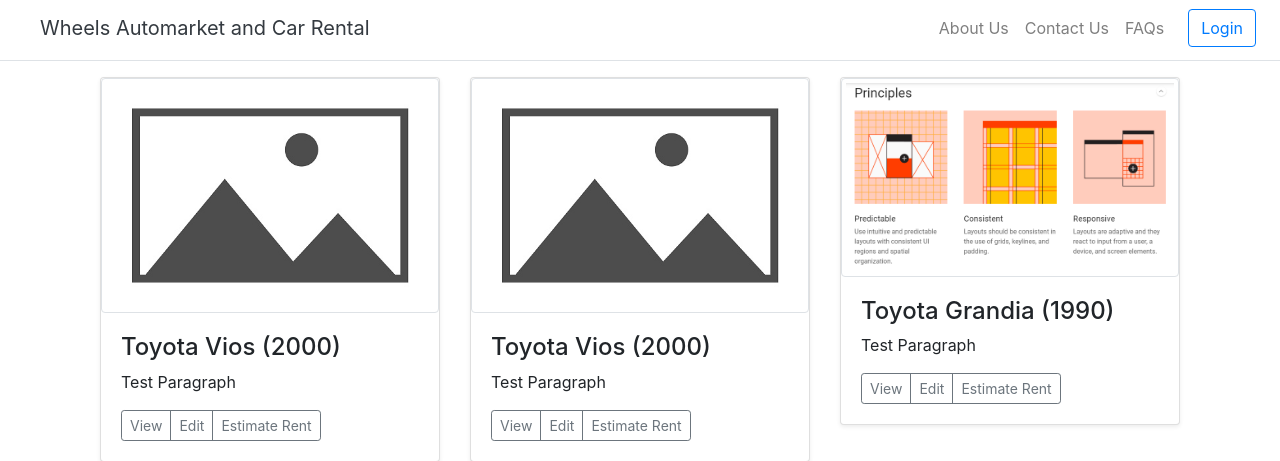
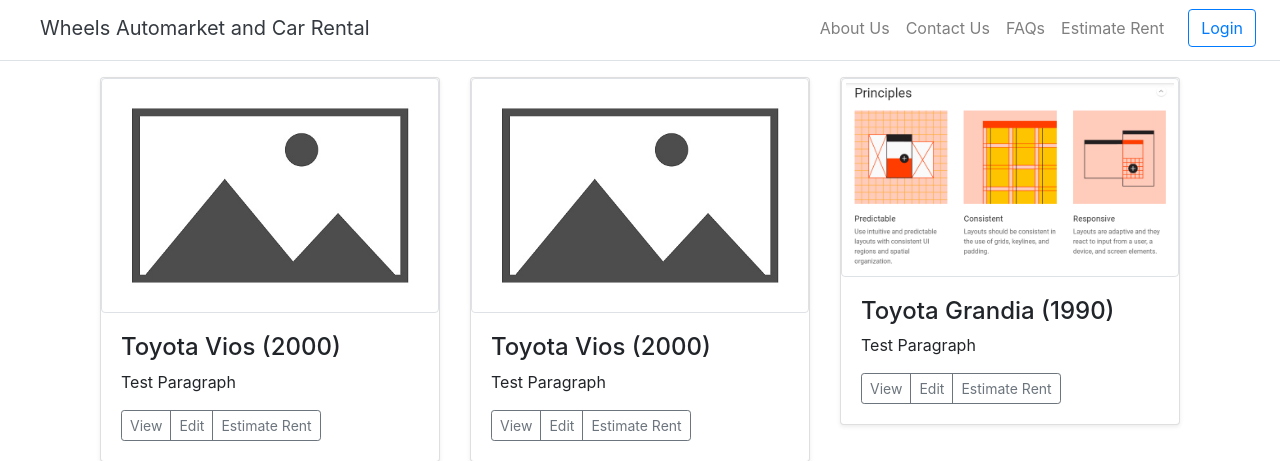
Before and after one commit to iamenzoenzo/VRS, a CodeIgniter app: page /wamcr/index.php/cars/index in a window 1280 px wide. Shown: the top 461 px of the page. Run offline with CodeIgniter, Linux system fonts and the light colour scheme; data comes from the database, SQL or seed files in the repository; some libraries are stand-ins or nearby versions.

Commit message:
estimate meanu

```diff
--- a/application/views/templates/header.php
+++ b/application/views/templates/header.php
@@ -28,6 +28,9 @@
               </li>
               <li class="nav-item">
                 <a class="nav-link" href="<?php echo base_url(); ?>faq">FAQs</a>
+              </li>
+              <li class="nav-item">
+                <a class="nav-link" href="<?php echo base_url(); ?>#">Estimate Rent</a>
               </li>
               <?php if($this->session->userdata('logged_in')): ?>
               <li class="nav-item dropdown">
```
